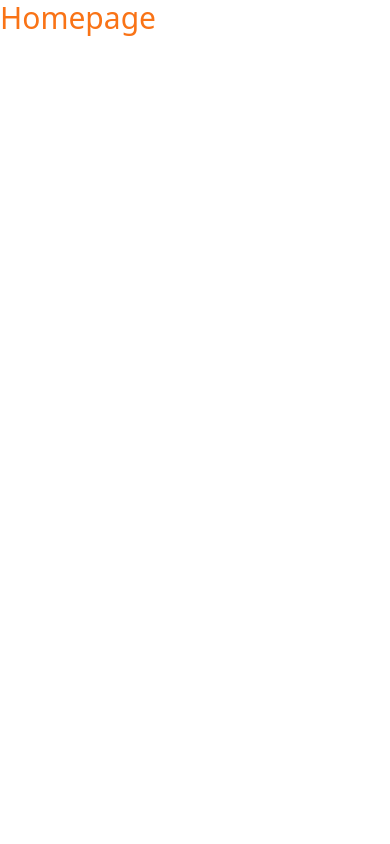
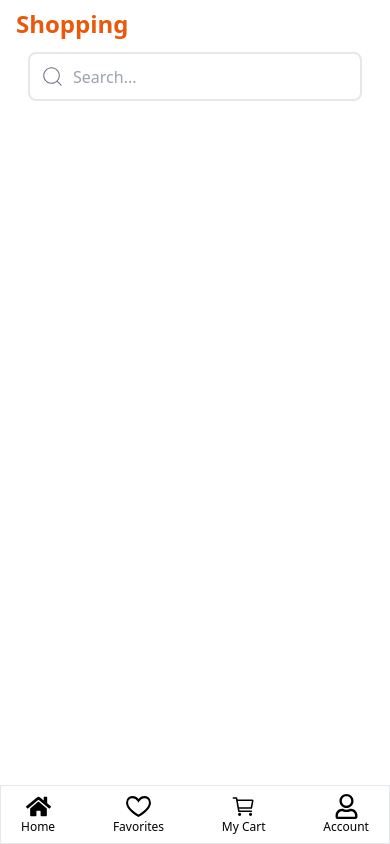
Before and after one commit to cumaak/shopping-web-app, a React (Create React App) app: page / in a window 390 px wide. Built offline with nearby package versions, Linux system fonts and the light colour scheme; the HTML template or start-up script is replaced by a standard one.

Commit message:
Header Design - Logo, searchbar, navbar and mobile navbar added. react-icons added.

```diff
--- a/package.json
+++ b/package.json
@@ -12,6 +12,7 @@
     "@types/react-dom": "^18.2.17",
     "react": "^18.2.0",
     "react-dom": "^18.2.0",
+    "react-icons": "^4.12.0",
     "react-router-dom": "^6.20.0",
     "react-scripts": "5.0.1",
     "typescript": "^4.9.5",
--- /dev/null
+++ b/src/components/Header.tsx
@@ -0,0 +1,19 @@
+import React from 'react'
+import { CiSearch } from "react-icons/ci";
+import Navbar from './Navbar';
+import MobileNavbar from './MobileNavbar';
+
+const Header = () => {
+    return (
+        <div className='px-4 lg:px-40 py-2 lg:py-8 flex flex-col lg:flex-row justify-between'>
+            <div className='text-2xl md:text-3xl lg:text-4xl font-bold text-orange-600'>Shopping</div>
+            <div className='border-2 rounded-lg p-2.5 flex m-3 lg:m-0 lg:w-[450px]'>
+                <button className='flex justify-center items-center text-gray-500'><CiSearch size={25} /></button>
+                <input className='px-2 w-full outline-none' type="text" placeholder='Search...' />
+            </div>
+            <Navbar/>
+        </div>
+    )
+}
+
+export default Header
--- /dev/null
+++ b/src/components/MobileNavbar.tsx
@@ -0,0 +1,18 @@
+import React from 'react'
+import { FaHome } from "react-icons/fa";
+import { FaRegUser } from "react-icons/fa";
+import { GrFavorite } from "react-icons/gr";
+import { IoCartOutline } from "react-icons/io5";
+
+const MobileNavbar = () => {
+  return (
+    <nav className='flex justify-between w-screen px-5 py-2 absolute bottom-0 lg:hidden border'>
+        <button className='flex flex-col justify-center items-center'><FaHome size={25}/><span className='text-xs'>Home</span></button>
+        <button className='flex flex-col justify-center items-center'><GrFavorite size={25}/><span className='text-xs'>Favorites</span></button>
+        <button className='flex flex-col justify-center items-center'><IoCartOutline size={25}/><span className='text-xs'>My Cart</span></button>
+        <button className='flex flex-col justify-center items-center'><FaRegUser size={25}/><span className='text-xs'>Account</span></button>
+    </nav>
+  )
+}
+
+export default MobileNavbar
--- /dev/null
+++ b/src/components/Navbar.tsx
@@ -0,0 +1,16 @@
+import React from 'react'
+import { FaRegUser } from "react-icons/fa";
+import { GrFavorite } from "react-icons/gr";
+import { IoCartOutline } from "react-icons/io5";
+
+const Navbar = () => {
+  return (
+    <nav className='hidden lg:flex gap-12'>
+        <button className='flex gap-1 items-center'><FaRegUser size={20}/><span className='text-sm font-medium'>Login</span></button>
+        <button className='flex gap-1 items-center'><GrFavorite size={20}/><span className='text-sm font-medium'>Favorites</span></button>
+        <button className='flex gap-1 items-center'><IoCartOutline size={20}/><span className='text-sm font-medium'>My Cart</span></button>
+    </nav>
+  )
+}
+
+export default Navbar
--- a/src/pages/Home.tsx
+++ b/src/pages/Home.tsx
@@ -1,8 +1,13 @@
 import React from 'react'
+import Header from '../components/Header'
+import MobileNavbar from '../components/MobileNavbar'
 
 const Home = () => {
   return (
-    <div className='text-orange-500 text-3xl'>Homepage</div>
+    <>
+      <header><Header/></header>
+      <MobileNavbar/>
+    </>
   )
 }
 
```
Also changed, not shown: 1 other file (tests, documents, lock files or other folders).
